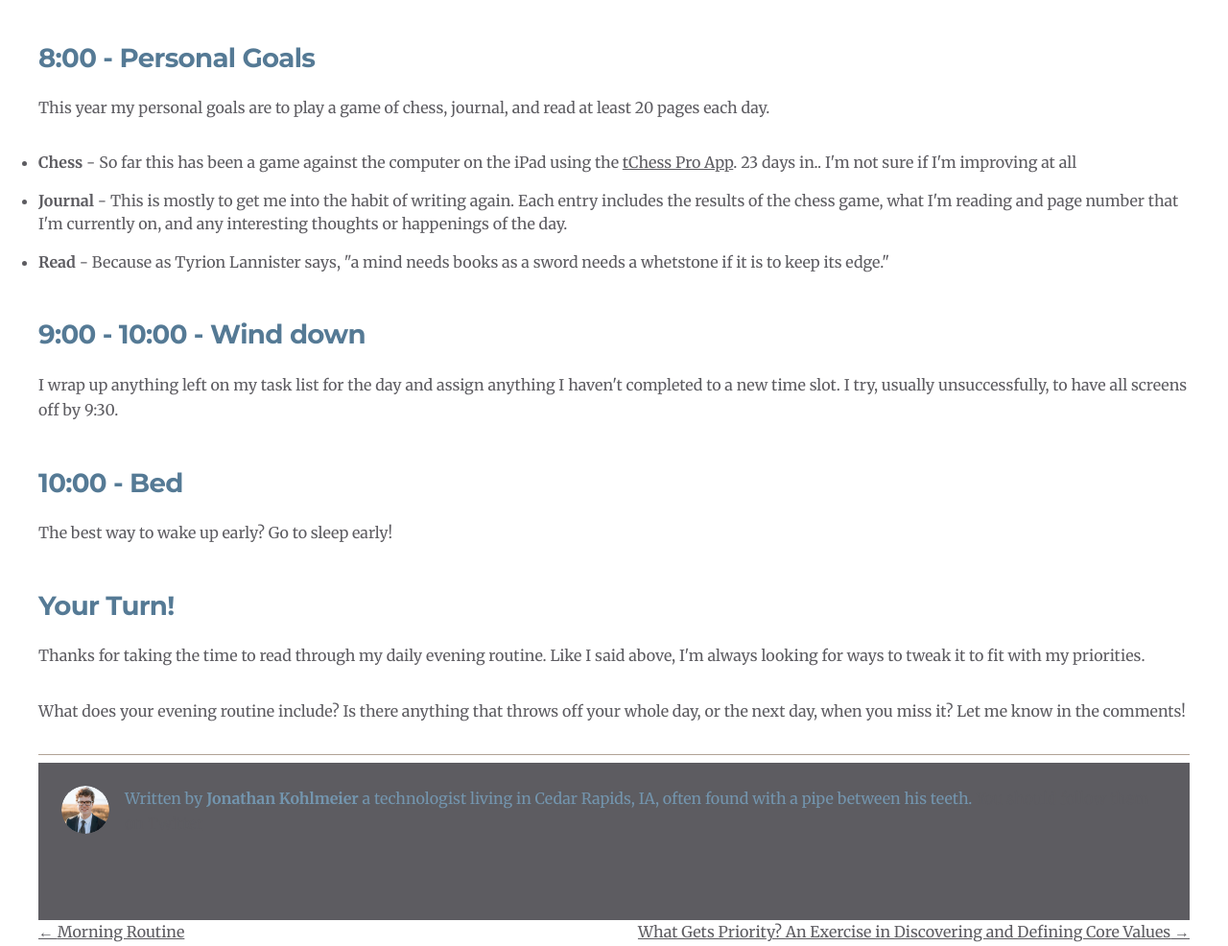
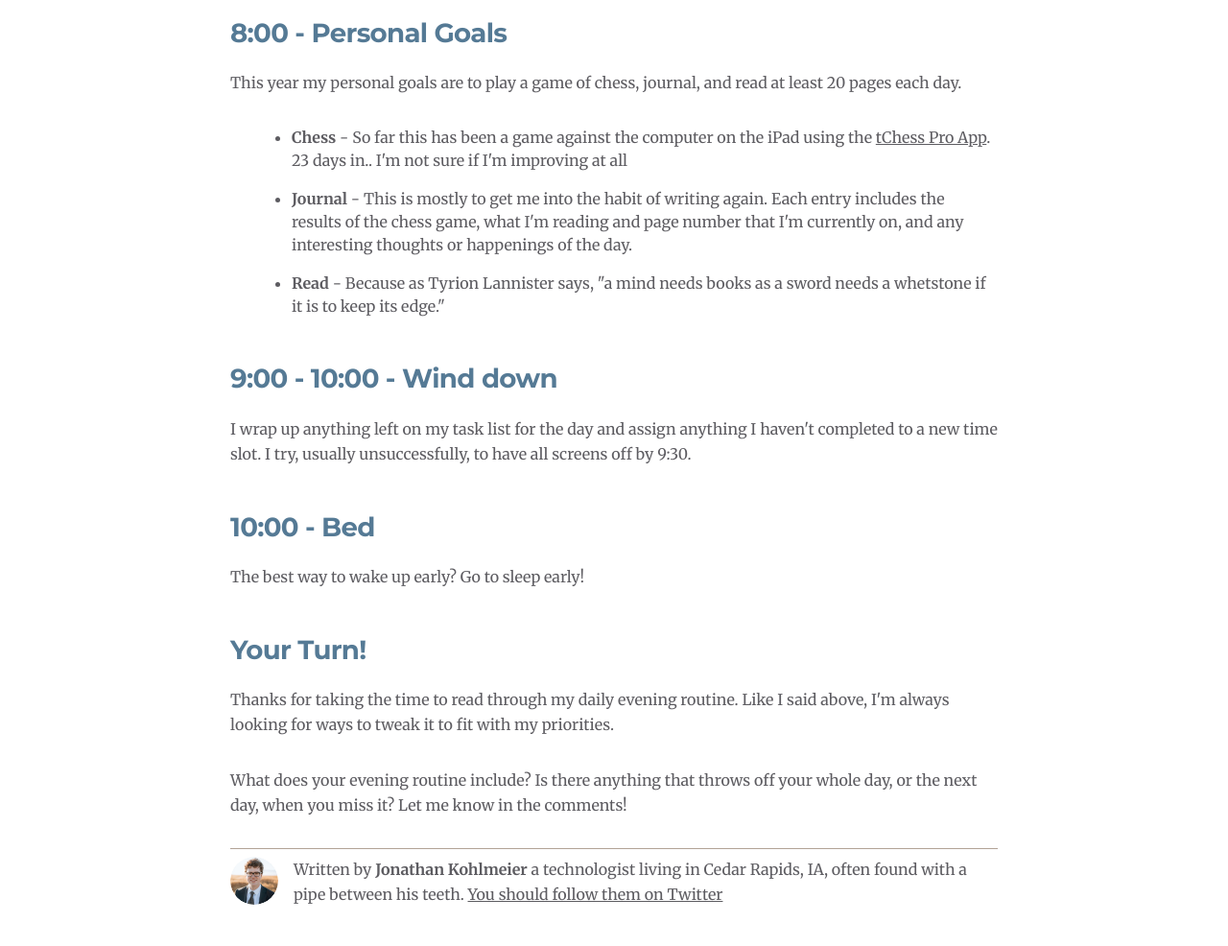
Before and after one commit to jonkohlmeier/jonkohlmeier.com, a Gatsby site: page /2017-01-24-evening-routine/ in a window 1280 px wide. Shown: the part 1407-2393 px from the top of the page at 96% size. Built offline with nearby package versions, Linux system fonts and the light colour scheme; Gatsby itself is replaced by a stand-in of ours.

Commit message:
Make blog post style changes

```diff
--- a/src/style.css
+++ b/src/style.css
@@ -184,7 +184,7 @@
 
 ul,
 ol {
-  margin-left: var(--spacing-0);
+  margin-left: var(--spacing-16);
   margin-right: var(--spacing-0);
   padding: var(--spacing-0);
   margin-bottom: var(--spacing-8);
@@ -321,6 +321,13 @@
   border-radius: 100%;
 }
 
+.blog-post {
+  max-width: 800px;
+  margin-left: auto;
+  margin-right: auto;
+  margin-top: var(--spacing-4);
+}
+
 .blog-post header h1 {
   margin: var(--spacing-0) var(--spacing-0) var(--spacing-4) var(--spacing-0);
 }
--- a/src/templates/blog-post.js
+++ b/src/templates/blog-post.js
@@ -34,9 +34,8 @@
           itemProp="articleBody"
         />
         <hr />
-        <footer>
           <Bio />
-        </footer>
+
       </article>
       <nav className="blog-post-nav">
         <ul
```
